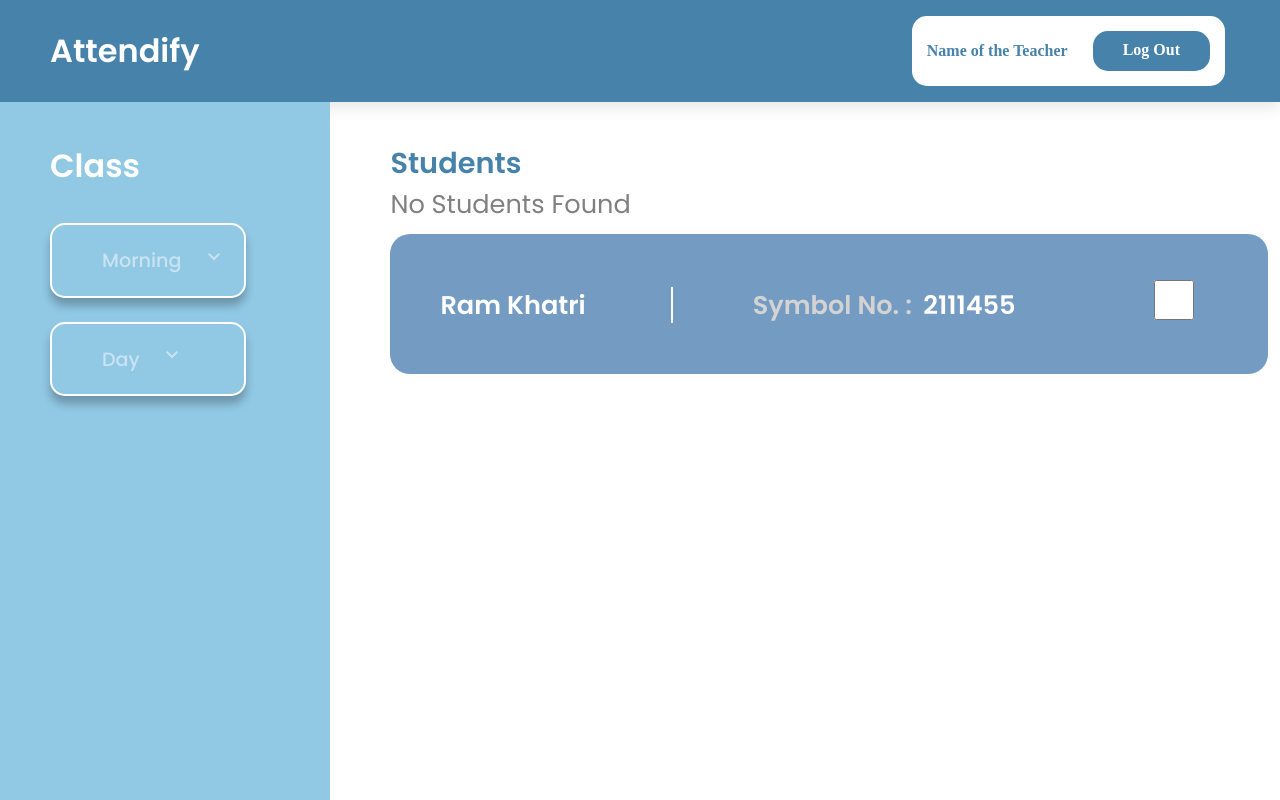
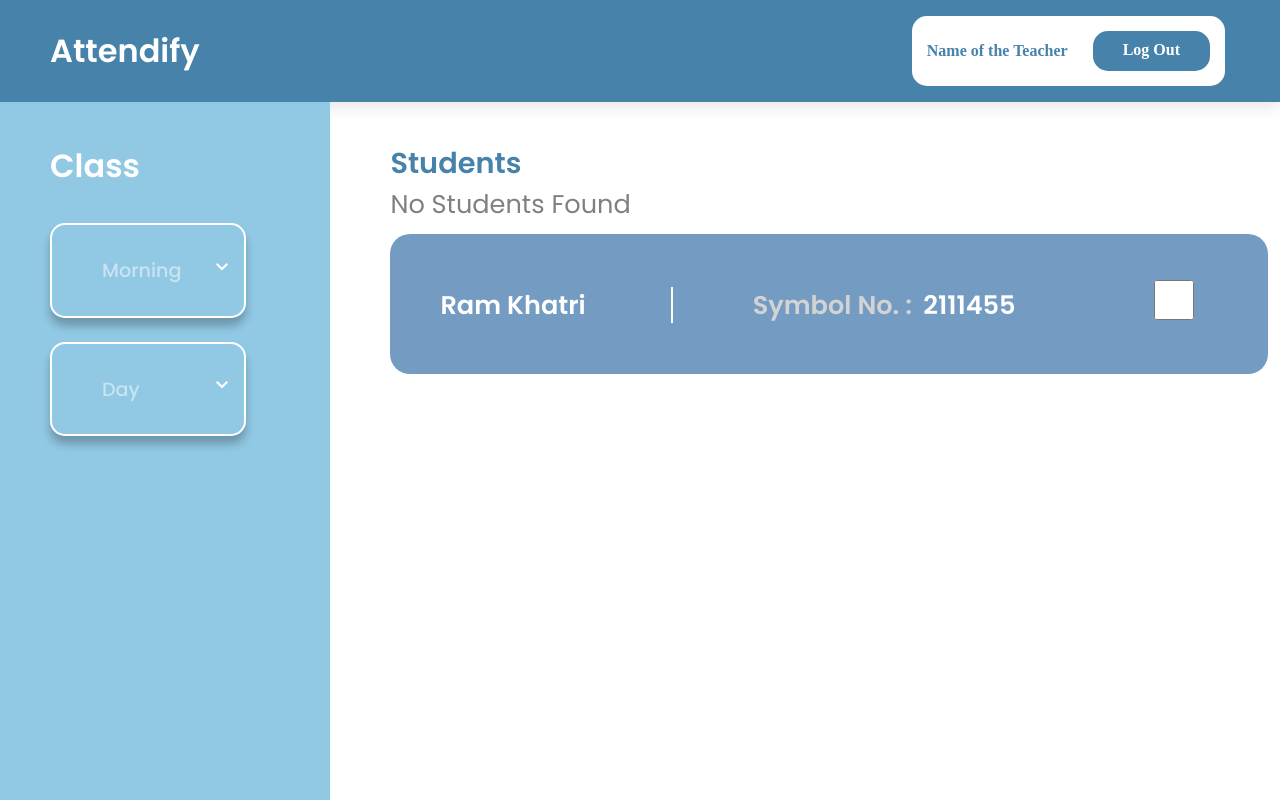
Before and after one commit to i-am-aarya/attendify, a React (Create React App) app in the folder attendify-frontend/attendify/: page /dashboard in a window 1280 px wide. Shown: the top 800 px of the page. Built offline with nearby package versions, Linux system fonts and the light colour scheme.

Commit message:
update SidebarExpandable

```diff
--- a/attendify-frontend/attendify/src/components/sidebar/Sidebar.tsx
+++ b/attendify-frontend/attendify/src/components/sidebar/Sidebar.tsx
@@ -3,8 +3,6 @@ import "./Sidebar.css"
 import SidebarExpandable from "./SidebarExpandable";
 
 const Sidebar = () => {
-
-    let text = "Hello"
 
     return (
         <>
--- a/attendify-frontend/attendify/src/components/sidebar/SidebarExpandable.css
+++ b/attendify-frontend/attendify/src/components/sidebar/SidebarExpandable.css
@@ -12,6 +12,7 @@
 .sidebar-expandable-expanded {
     width: 15vw;
     display: flex;
+    flex-direction: column;
     background-color: transparent;
 
     font-family: 'Poppins', sans-serif;
@@ -50,24 +51,14 @@
     justify-self: center;
 }
 
-/* list containing sidebar text and icon as items */
-.sidebar-list {
+.shift-text-wrapper {
+    padding: 10px;
+}
+
+.shift-text-wrapper ul {
     display: flex;
     align-items: center;
-    justify-content: center;
+    justify-content: space-between;
+    list-style: none;
+    position: relative
 }
-
-/* sidebar list item */
-.sidebar-list li {
-    list-style: none;
-    position: relative;
-    padding: 0 10px;
-}
-
-/* contents(div) of the expandable */
-.expandable-content {
-    display: flex;
-    justify-content: center;
-    align-items: center;
-    flex-direction: column;
-}
--- a/attendify-frontend/attendify/src/components/sidebar/SidebarExpandable.tsx
+++ b/attendify-frontend/attendify/src/components/sidebar/SidebarExpandable.tsx
@@ -1,7 +1,6 @@
 import React, { useState } from "react";
 import "./SidebarExpandable.css";
 import ExpandedOptionsPanel from "./expandedoptions/ExpandedOptionsPanel";
-
 
 const SidebarExpandable = ({ text }: { text: string }) => {
   const [expanded, setExpanded] = useState(false);
@@ -16,51 +15,32 @@ const SidebarExpandable = ({ text }: { text: string }) => {
         className={
           expanded ? "sidebar-expandable-expanded" : "sidebar-expandable"
         }
-        onClick={handleExpandableClick}
       >
-        {
-          expanded ? (
-
-
-            <div className="expandable-content">
-
-              <ul className="sidebar-list">
-                <li className="selector-text">{text}</li>
-                <li>
-
-                <svg xmlns="http://www.w3.org/2000/svg" height="24" viewBox="0 -960 960 960" width="24"><path d="m296-345-56-56 240-240 240 240-56 56-184-184-184 184Z" fill="#FFFFFFFF"/></svg>
-
-                </li>
-              </ul>
-
-
-              <ExpandedOptionsPanel/>
-
-            </div>
-
-
-          ) : (
-            // display Semesters
-            <ul className="sidebar-list">
-              <li className="selector-text">{text}</li>
+        <div className="shift-text-wrapper" onClick={handleExpandableClick}>
+          <ul>
+            <li>{text}</li>
+            {expanded ? (
               <li>
               <svg
-                  className="dropdown-icon"
                 xmlns="http://www.w3.org/2000/svg"
                 height="24"
                 viewBox="0 -960 960 960"
                 width="24"
               >
                 <path
-                    d="M480-345 240-585l56-56 184 184 184-184 56 56-240 240Z"
-                    fill="#FFFFFF80"
+                  d="m296-345-56-56 240-240 240 240-56 56-184-184-184 184Z"
+                  fill="#FFFFFFFF"
                 />
               </svg>
+
               </li>
+            ) : (
+              <li><svg xmlns="http://www.w3.org/2000/svg" height="24" viewBox="0 -960 960 960" width="24"><path d="M480-345 240-585l56-56 184 184 184-184 56 56-240 240Z" fill="#FFFFFFFF"/></svg>
+              </li>
+            )}
           </ul>
-          )
-          // display shift name
-        }
+        </div>
+        {expanded ? <ExpandedOptionsPanel /> : null}
       </div>
     </>
   );
--- a/attendify-frontend/attendify/src/components/sidebar/expandedoptions/ExpandedOptionsPanel.tsx
+++ b/attendify-frontend/attendify/src/components/sidebar/expandedoptions/ExpandedOptionsPanel.tsx
@@ -1,19 +1,19 @@
 import React from "react";
-import ExpandedOption from "./ExpandableOption";
 import "./ExpandedOptionsPanel.css"
+import DepartmentOption from "./DepartmentOption";
 
-const ExpandedOptionPanel = () => {
+const DepartmentOptionPanel = () => {
     return (
         <>
         <div className="expanded-option-panel">
-            <ExpandedOption semester="Software"/>
-            <ExpandedOption semester="IT"/>
-            <ExpandedOption semester="Computer"/>
-            <ExpandedOption semester="Electrical"/>
-            <ExpandedOption semester="Civil"/>
+            <DepartmentOption semester="Software"/>
+            <DepartmentOption semester="IT"/>
+            <DepartmentOption semester="Computer"/>
+            <DepartmentOption semester="Electrical"/>
+            <DepartmentOption semester="Civil"/>
         </div>
         </>
     );
 };
 
-export default ExpandedOptionPanel
+export default DepartmentOptionPanel
```
Also changed, not shown: attendify-frontend/attendify/src/components/sidebar/expandedoptions/DepartmentOption.tsx (renamed from attendify-frontend/attendify/src/components/sidebar/expandedoptions/ExpandableOption.tsx, +4 -4 lines), attendify-frontend/attendify/src/components/sidebar/expandedoptions/DepartmentOption.css (added), attendify-frontend/attendify/src/components/sidebar/expandedoptions/ExpandableOption.css (deleted). Lines whose indentation alone changed are shown as unchanged.
